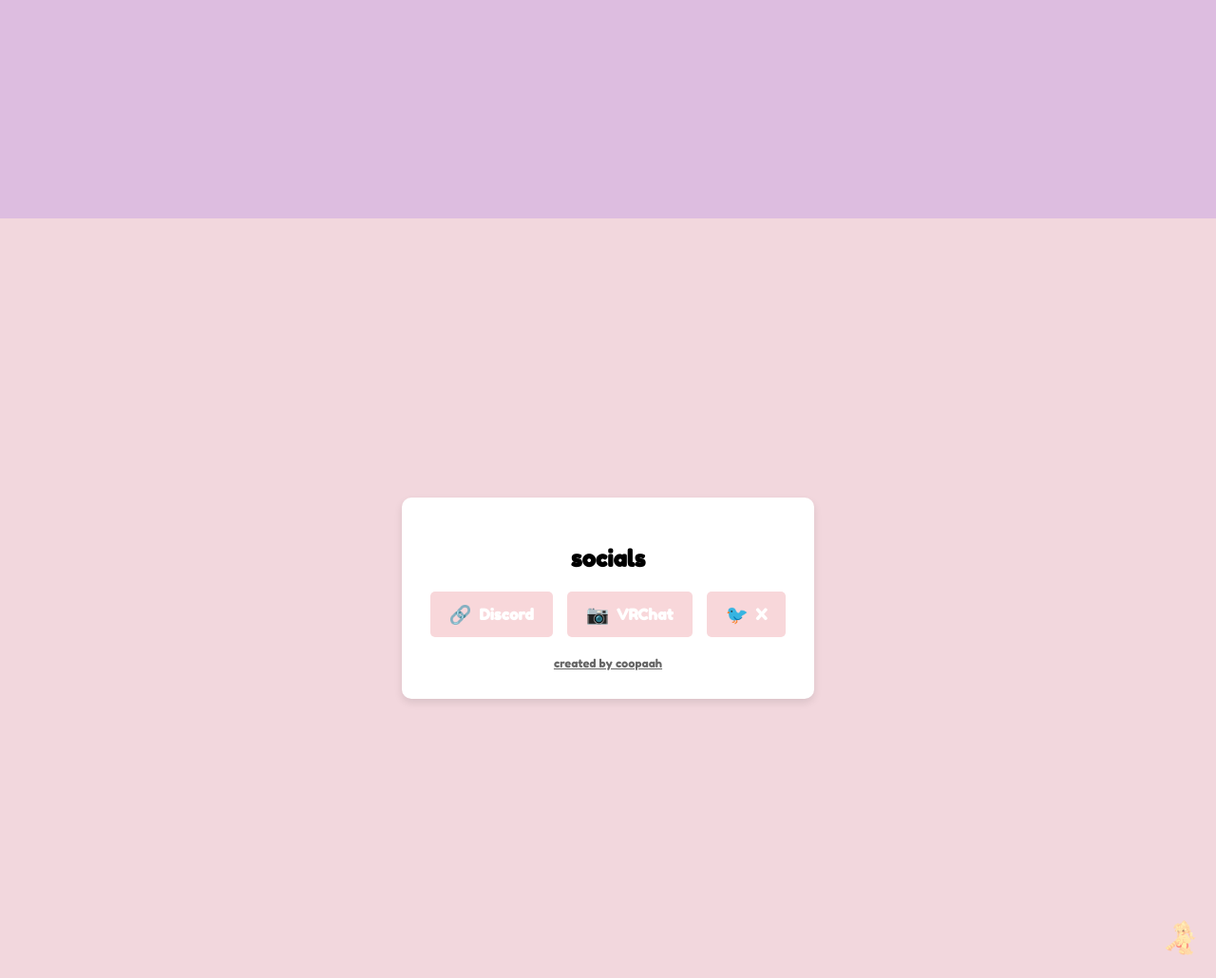
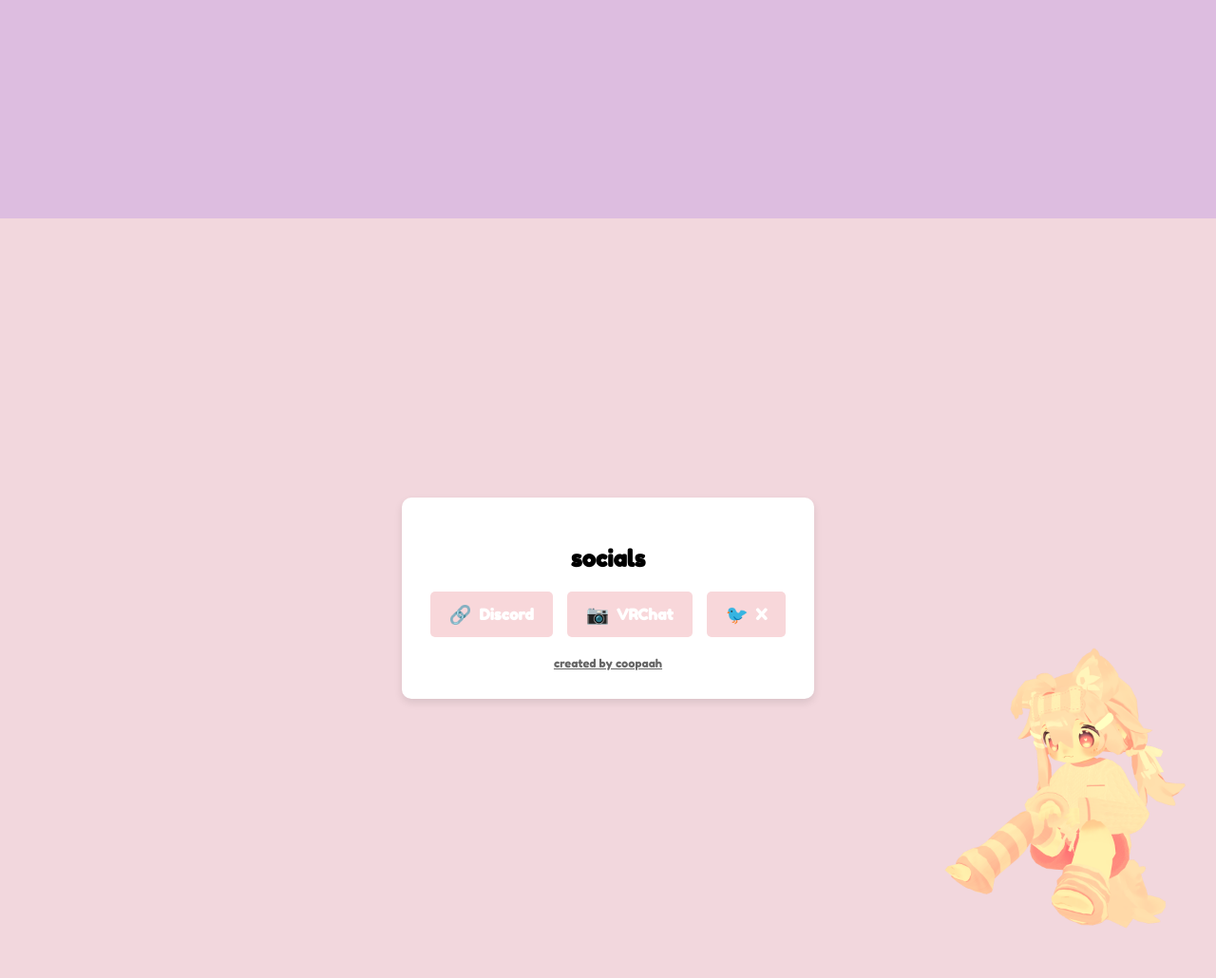
Before and after one commit to justnott/rohh, a plain HTML site: page index.html in a window 1280 px wide. Shown: the part 1370-2400 px from the top of the page at 95% size. Drawn offline with Linux system fonts and the light colour scheme.

Commit message:
Update index.html

```diff
--- a/index.html
+++ b/index.html
@@ -21,7 +21,7 @@
   position: absolute;
   bottom: 20px;
   right: 20px;
-  width: 80px; /* Adjust the width as needed */
+  width: 50%; /* Adjust the width as needed */
   height: auto;
 }
 
```
